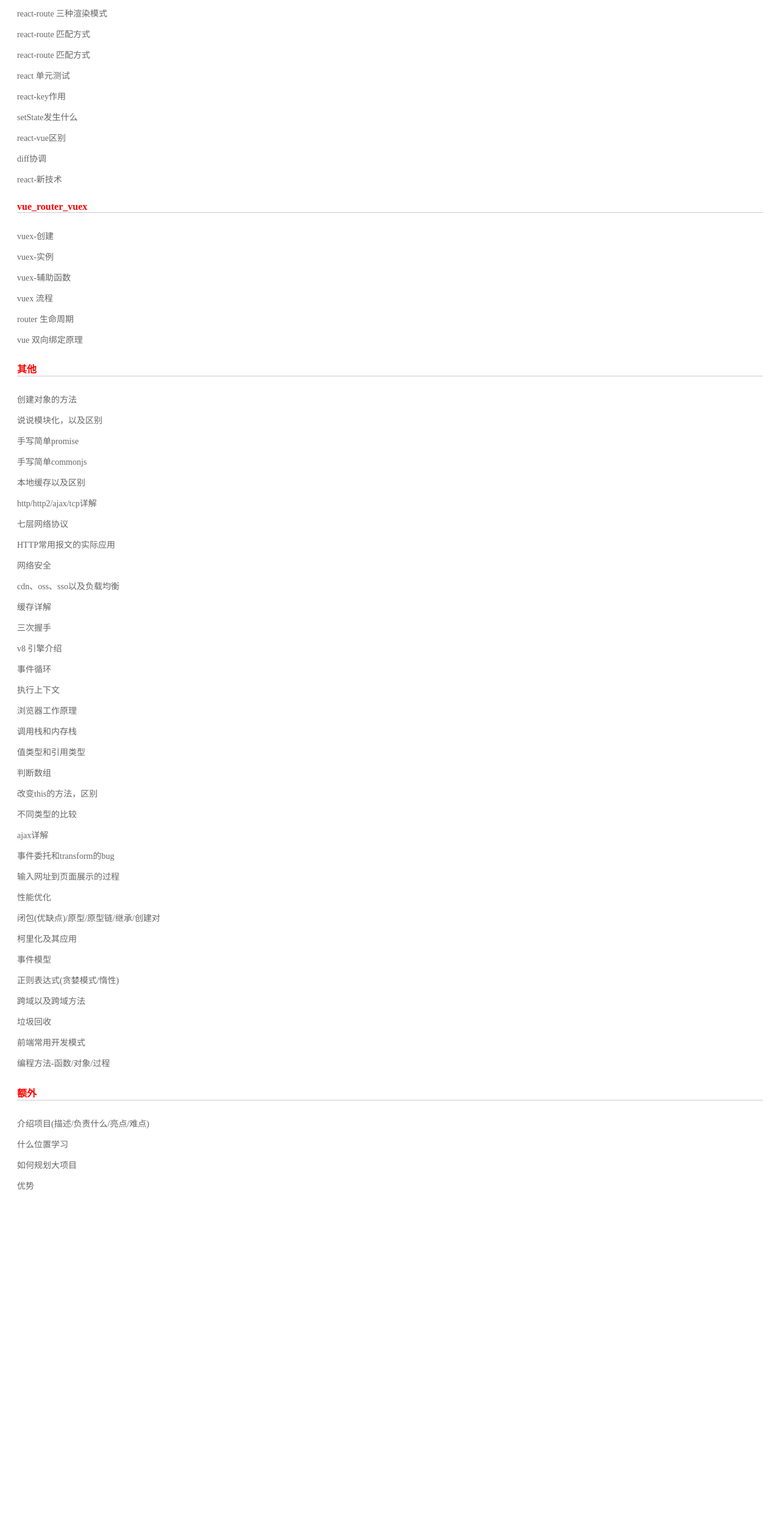
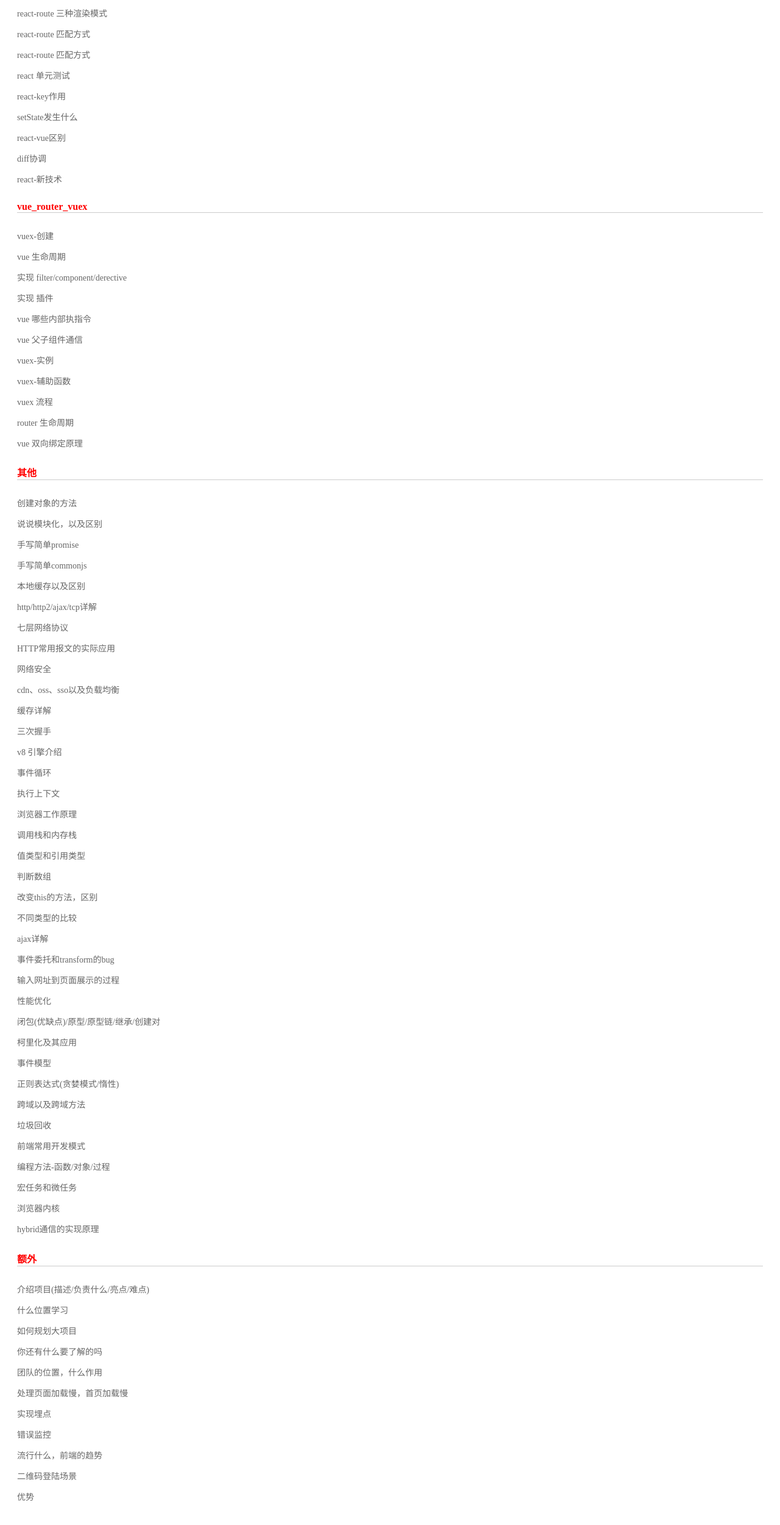
Before and after one commit to longfei59418888/pmStudy, a plain HTML site: page info.html in a window 1280 px wide. Shown: the part 1501-4001 px from the top of the page at 61% size. Before the commit the page ends 3496 px from the top, so only its background shows below. Drawn offline with Linux system fonts and the light colour scheme.

Commit message:
undefined

```diff
--- a/info.html
+++ b/info.html
@@ -75,6 +75,11 @@
       ],
       vue_router_vuex:[
         'vuex-创建',
+        'vue 生命周期',
+        '实现 filter/component/derective',
+        '实现 插件',
+        'vue 哪些内部执指令',
+        'vue 父子组件通信',
         'vuex-实例',
         'vuex-辅助函数',
         'vuex 流程',
@@ -116,12 +121,22 @@
         '垃圾回收',
         '前端常用开发模式',
         '编程方法-函数/对象/过程',
+        '宏任务和微任务',
+        '浏览器内核',
+        'hybrid通信的实现原理',
       ],
       额外:[
       	'介绍项目(描述/负责什么/亮点/难点)',
       	'什么位置学习',
       	'如何规划大项目',
-      	'优势'
+      	'你还有什么要了解的吗',
+      	'团队的位置，什么作用',
+      	'处理页面加载慢，首页加载慢',
+      	'实现埋点',
+      	'错误监控',
+      	'流行什么，前端的趋势',
+      	'二维码登陆场景',
+      	'优势',
       ]
     }
     var html = ''
```
Also changed, not shown: bak.html (+17 -1 lines).
